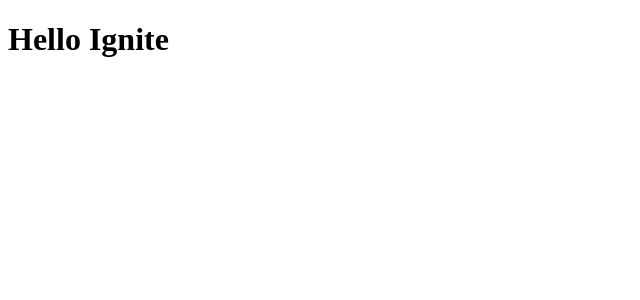
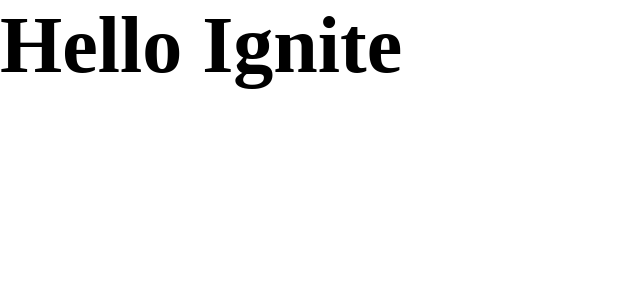
Before and after one commit to wellington-tinho/Bootcamp-Ignite-ReactJS, a React app in the folder 01-github-explorer/: page / in a window 1280 px wide. Shown: the top 300 px of the page, without its empty margins (0-640 px from the left). Built offline with nearby package versions, Linux system fonts and the light colour scheme.

Commit message:
🔧feat: using sass

```diff
--- a/01-github-explorer/package.json
+++ b/01-github-explorer/package.json
@@ -5,7 +5,7 @@
   "license": "MIT",
   "scripts": {
     "dev": "webpack serve",
-    "build":"cross-env NODE_ENV=production webpack"
+    "build": "cross-env NODE_ENV=production webpack"
   },
   "dependencies": {
     "react": "^17.0.2",
@@ -18,7 +18,11 @@
     "@babel/preset-react": "^7.12.13",
     "babel-loader": "^8.2.2",
     "cross-env": "^7.0.3",
+    "css-loader": "^5.2.0",
     "html-webpack-plugin": "^5.3.1",
+    "node-sass": "^5.0.0",
+    "sass-loader": "^11.0.1",
+    "style-loader": "^2.0.0",
     "webpack": "^5.28.0",
     "webpack-cli": "^4.5.0",
     "webpack-dev-server": "^3.11.2"
--- a/01-github-explorer/src/App.jsx
+++ b/01-github-explorer/src/App.jsx
@@ -1,3 +1,5 @@
+import './styles/global.scss'
+
 export function App() {
   return <h1>Hello Ignite</h1>
 }
--- /dev/null
+++ b/01-github-explorer/src/styles/global.scss
@@ -0,0 +1,13 @@
+*{
+  margin: 0;
+  padding: 0;
+  box-sizing: border-box;
+}
+
+body{
+  font: Arial,Helvetica,sans-serif;
+
+  h1{
+    font-size: 80px;
+  }
+}
--- a/01-github-explorer/webpack.config.js
+++ b/01-github-explorer/webpack.config.js
@@ -5,7 +5,7 @@
 
 module.exports = {
   mode: isDevelopment ? 'development': 'production',
-  devtool: isDevelopment? 'eval-source-map':'source-map',
+  devtool: isDevelopment? 'eval-source-map':'',
   entry: path.resolve(__dirname, 'src', 'index.jsx'),
   output:{
     path: path.resolve(__dirname,'dist'),
@@ -28,6 +28,11 @@
         test: /\.jsx$/,
         exclude: /node_modules/,
         use: 'babel-loader',
+      },
+      {
+        test: /\.scss$/,
+        exclude: /node_modules/,
+        use: ['style-loader', 'css-loader' , 'sass-loader']
       }
     ],
   }
```
Also changed, not shown: 1 other file (tests, documents, lock files or other folders).
